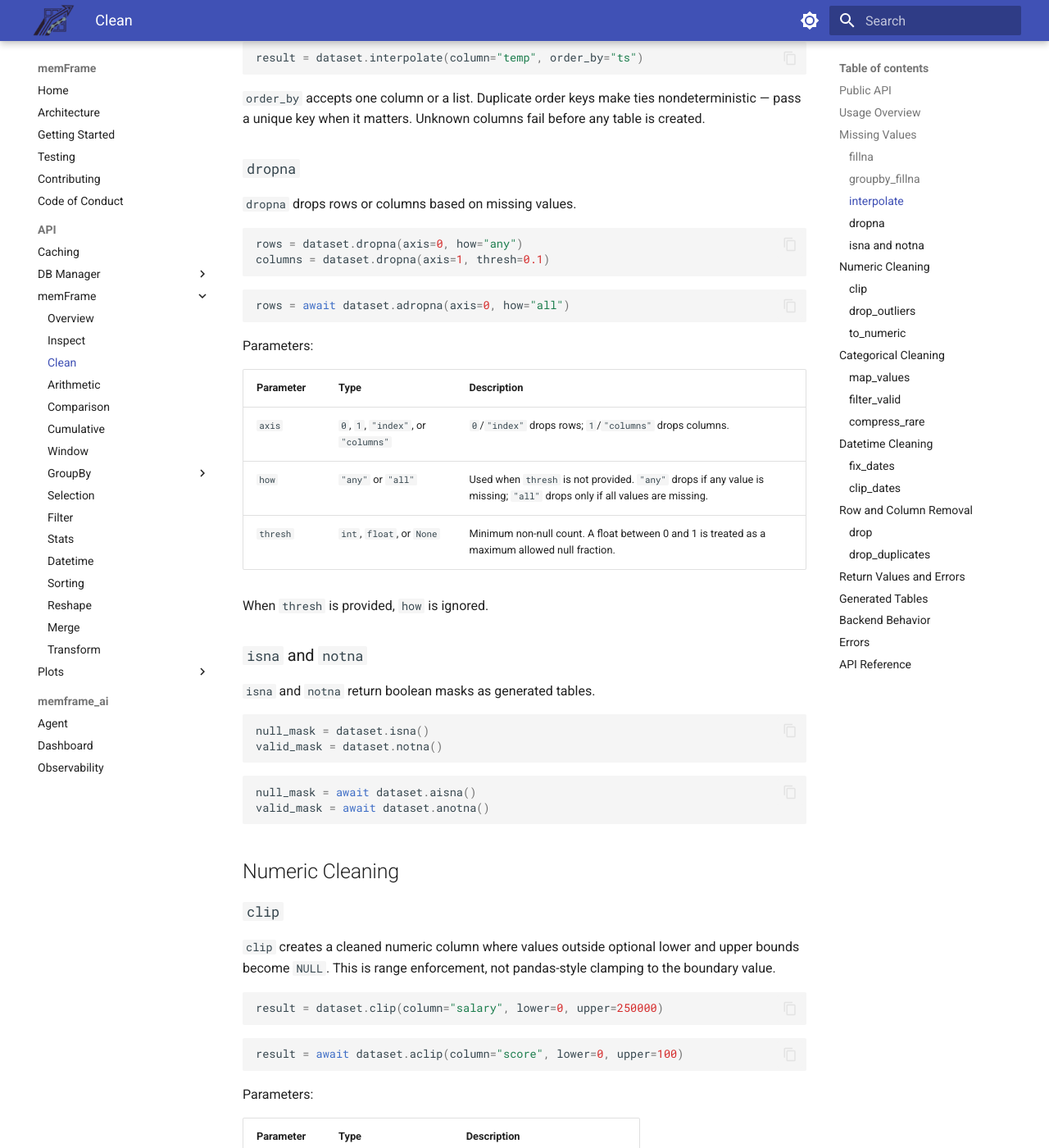
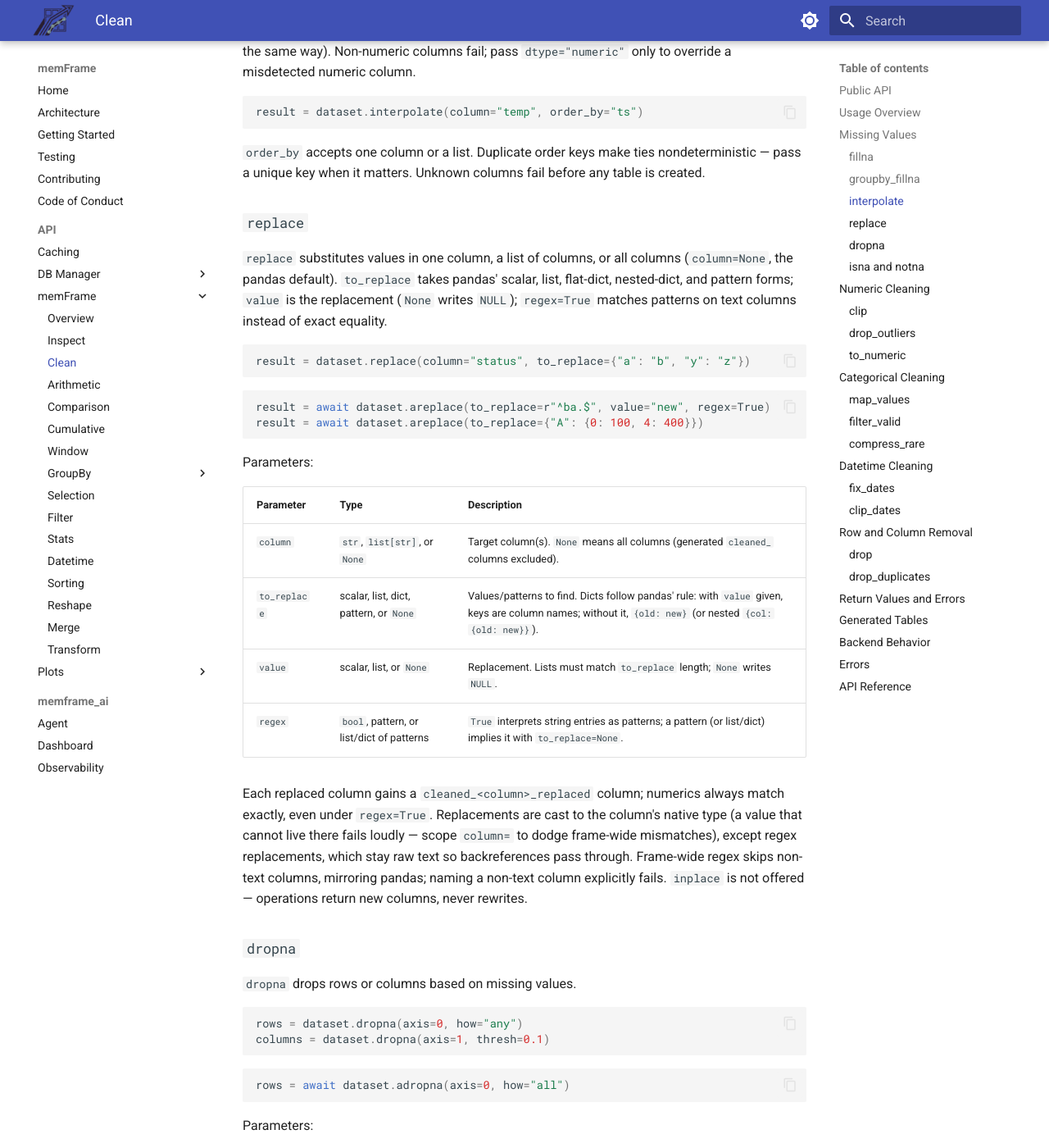
Before and after one commit to Debojit95/memFrame, an MkDocs documentation site: the page built from docs/api/cleaning.md, in a window 1280 px wide and 1400 px high, scrolled down 5663 px. Shown: the whole window at 82% size. Built offline with MkDocs 1.6.1 and Material for MkDocs 9.7.7, drawn with Linux system fonts in a browser that asks for light colours; some of the changed text lies outside the part shown.

Commit message:
[docs] replace in cleaning API reference

````diff
--- a/docs/api/cleaning.md
+++ b/docs/api/cleaning.md
@@ -33,6 +33,7 @@ Every cleaning operation has synchronous and asynchronous forms:
 | --- | --- | --- |
 | `fillna(column, value=None, method="mean", mapping=None, dtype=None)` | `await afillna(...)` | Fill missing values |
 | `interpolate(column, method="linear", limit=None, limit_direction="forward", limit_area=None, order_by=None, dtype=None)` | `await ainterpolate(...)` | Fill missing values by linear interpolation |
+| `replace(column=None, to_replace=None, value=None, regex=False)` | `await areplace(...)` | Replace values in one, several, or all columns |
 | `clip(column, lower=None, upper=None)` | `await aclip(...)` | Null values outside numeric bounds |
 | `drop_outliers(column, z_thresh=3.0)` | `await adrop_outliers(...)` | Null z-score outliers |
 | `to_numeric(column)` | `await ato_numeric(...)` | Convert text-like values to numeric |
@@ -206,6 +207,40 @@ result = dataset.interpolate(column="temp", order_by="ts")
 `order_by` accepts one column or a list. Duplicate order keys make ties
 nondeterministic — pass a unique key when it matters. Unknown columns fail
 before any table is created.
+
+### `replace`
+
+`replace` substitutes values in one column, a list of columns, or all columns
+(`column=None`, the pandas default). `to_replace` takes pandas' scalar, list,
+flat-dict, nested-dict, and pattern forms; `value` is the replacement (`None`
+writes `NULL`); `regex=True` matches patterns on text columns instead of exact
+equality.
+
+```python
+result = dataset.replace(column="status", to_replace={"a": "b", "y": "z"})
+```
+
+```python
+result = await dataset.areplace(to_replace=r"^ba.$", value="new", regex=True)
+result = await dataset.areplace(to_replace={"A": {0: 100, 4: 400}})
+```
+
+Parameters:
+
+| Parameter | Type | Description |
+| --- | --- | --- |
+| `column` | `str`, `list[str]`, or `None` | Target column(s). `None` means all columns (generated `cleaned_` columns excluded). |
+| `to_replace` | scalar, list, dict, pattern, or `None` | Values/patterns to find. Dicts follow pandas' rule: with `value` given, keys are column names; without it, `{old: new}` (or nested `{col: {old: new}}`). |
+| `value` | scalar, list, or `None` | Replacement. Lists must match `to_replace` length; `None` writes `NULL`. |
+| `regex` | `bool`, pattern, or list/dict of patterns | `True` interprets string entries as patterns; a pattern (or list/dict) implies it with `to_replace=None`. |
+
+Each replaced column gains a `cleaned_<column>_replaced` column; numerics
+always match exactly, even under `regex=True`. Replacements are cast to the
+column's native type (a value that cannot live there fails loudly — scope
+`column=` to dodge frame-wide mismatches), except regex replacements, which
+stay raw text so backreferences pass through. Frame-wide regex skips non-text
+columns, mirroring pandas; naming a non-text column explicitly fails.
+`inplace` is not offered — operations return new columns, never rewrites.
 
 ### `dropna`
 
@@ -499,6 +534,9 @@ Cleaning methods raise `OperationError` for invalid input or backend failures.
 - `interpolate` requires `method="linear"`, a numeric column, a positive
   `limit`, `limit_direction` in `"forward"`/`"backward"`/`"both"`, and
   `limit_area` in `None`/`"inside"`/`"outside"`.
+- `replace` rejects length-mismatched lists, `value` dicts (use nested
+  `to_replace`), mixed nested/flat dicts, regex on explicitly named non-text
+  columns, and values that cannot cast to the column type.
 
 ## API Reference
 
@@ -511,6 +549,8 @@ Cleaning methods raise `OperationError` for invalid input or backend failures.
         - fillna
         - ainterpolate
         - interpolate
+        - areplace
+        - replace
         - aclip
         - clip
         - adrop_outliers
````
